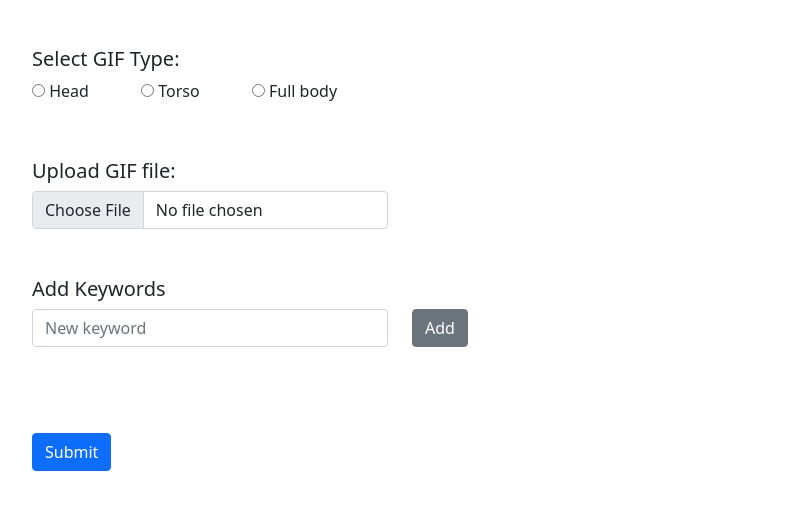
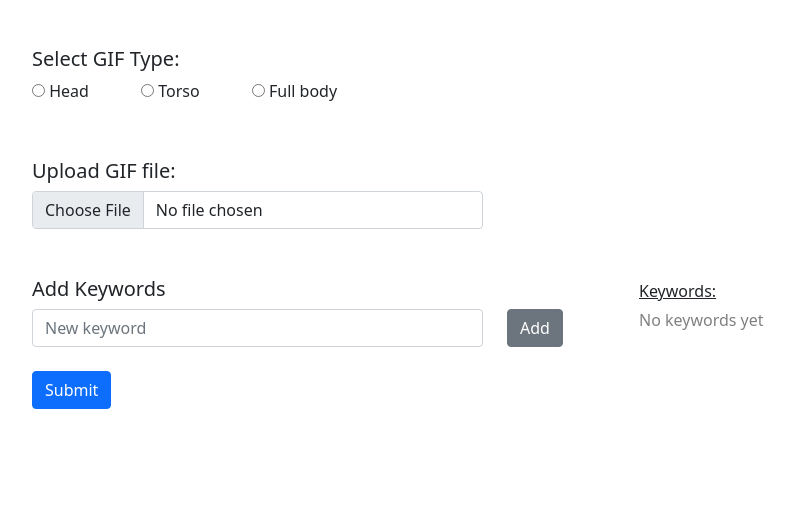
Before and after one commit to ConnectDeaf/ASM4Deaf, a Flask app: page /new in a window 1280 px wide. Shown: the part 143-653 px from the top of the page, without its empty margins (50-844 px from the left). Run offline with Flask 2, Linux system fonts and the light colour scheme.

Commit message:
fixed some bootstrap issues on the Add New GIF page

```diff
--- a/requirements_pythonV3_10_1.txt
+++ b/requirements_pythonV3_10_1.txt
@@ -13,12 +13,15 @@ Jinja2==3.0.3
 Mako==1.2.0
 MarkupSafe==2.1.0
 mysql-connector-python==8.0.28
+numpy==1.21.4
+opencv-python==4.5.4.60
 protobuf==3.19.4
 pycparser==2.21
+pygame==2.0.2
+PyOpenGL==3.1.5
 pyOpenSSL==22.0.0
 python-datauri==1.1.0
 pytz==2021.3
 six==1.16.0
 SQLAlchemy==1.4.32
-waitress==2.1.0
 Werkzeug==2.0.3
--- a/static/code.js
+++ b/static/code.js
@@ -49,6 +49,13 @@ $("button#add_badge").click(function(e) {
     new_keyword_element.value = "";
     new_keyword_element.required = false;
 
+
+    //remove "placeholding" span
+    let placeholding_span = document.querySelector("div#badges p");
+    if (placeholding_span){
+        placeholding_span.remove();
+    };
+
     //create and add a new badge with the keyword
     let badges_div = document.querySelector("div#badges");
     badges_div.appendChild(create_new_button_badge(new_keyword));
--- a/static/styles.css
+++ b/static/styles.css
@@ -4,13 +4,21 @@ div#gif_type label{
 button#add_badge:active{
     font-weight: bold;
 }
-div#badges{
-    height: 30px;
+div#badges p{
+    color: gray;
 }
 div#badges button{
-    margin-right: 5px;
+    margin: 2.5px;
 }
 
 input#keywords{
     display: none;
 }
+
+.keyword-wrapper {
+    margin-top: -30px;
+    margin-left: 25px;
+}
+.keyword-wrapper p{
+    margin-bottom: 5px;
+}
--- a/templates/new-gif.html
+++ b/templates/new-gif.html
@@ -6,7 +6,7 @@
 
     <!-- GIF type selection -->
     <div class="row my-5" id="gif_type">
-        <div class="col">
+        <div class="col-5">
             <h5>Select GIF Type:</h5>
             <input type="radio" name="gif_type" id="head_gif" value="head">
             <label class="form-label" for="head_gif">Head</label>
@@ -15,54 +15,51 @@
             <input type="radio" name="gif_type" id="fullbody_gif" value="fullbody">
             <label class="form-label" for="fullbody_gif">Full body</label>
         </div>
+
     </div>
 
     <!--- File upload --->
     <div class="row my-5">
-        <div class="col-4">
+        <div class="col-5">
             <h5>Upload GIF file:</h5>
             <input class="form-control" type="file" name="GIFfile" id="GIFfile" accept=".gif" required>
         </div>
     </div>
 
 
+    <!-- Keywords Section -->
     <div class="row my-5">
         <div class="col">
 
             <div class="row">
-                <div class="col">
+                <div class="col-5">
                     <h5>Add Keywords</h5>
                 </div>
             </div>
 
             <div class="row">
-                <div class="col-4">
+                <div class="col-5">
                     <input type="text" class="form-control" name="new_keyword" id="new_keyword" placeholder="New keyword" required>
+                    <!--- Submit Button --->
+                    <button tabindex="1" class="btn btn-primary my-4" name="submit" type="submit" id="submit">Submit</button>
                 </div>
-                <div class="col-4">
-                    <button type="button" id="add_badge" class="btn btn-secondary">Add</button>
+                <div class="col-1">
+                    <button tabindex="0" type="button" id="add_badge" class="btn btn-secondary">Add</button>
+                </div>
+                <div class="col-5">
+                    <div class="row keyword-wrapper">
+                        <p class="text-decoration-underline">Keywords:</p>
+                        <div id="badges">
+                           <p >No keywords yet</p>
+                        </div>
+                        <input type="text" class="form-control" name="keywords" id="keywords" readonly>
+                    </div>
                 </div>
             </div>
-
-            <div class="row mt-2">
-                <div class="col-5">
-                    <div id="badges"></div>
-                    <input type="text" class="form-control" name="keywords" id="keywords" readonly>
-                </div>
-            </div>
-
-
 
         </div>
     </div>
 
 
-
-    <!--- Submit Button --->
-    <div class="row my-4">
-        <div class="col">
-            <button class="btn btn-primary" name="submit" type="submit" id="submit">Submit</button>
-        </div>
-    </div>
 </form>
 {% endblock %}
```
